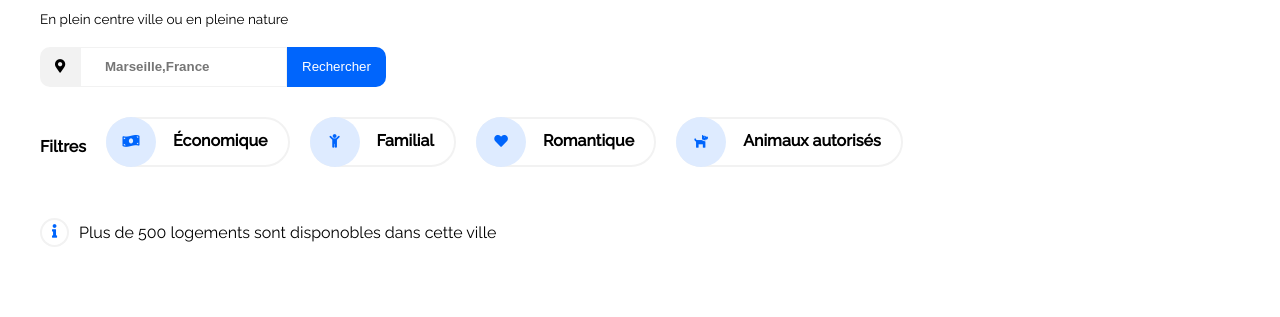
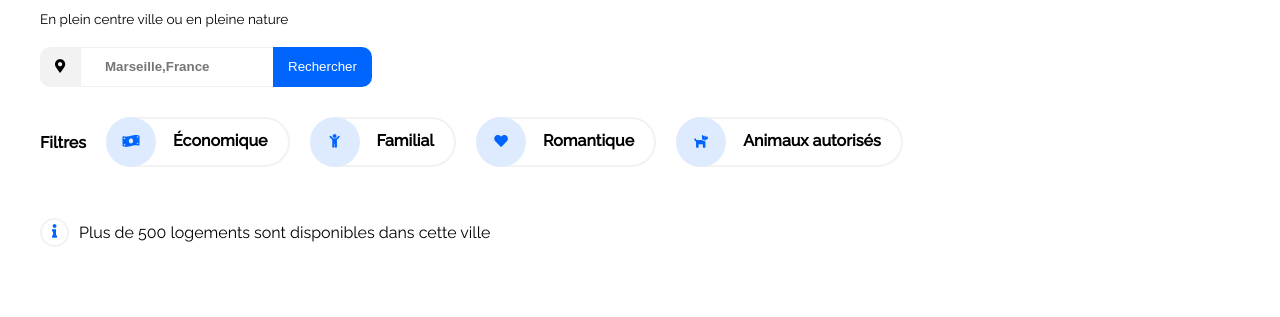
Before and after one commit to AlexPYgit/AlexisPayet_2_12012021, a plain HTML site: page smartphone-first.html in a window 1280 px wide. Shown: the part 443-760 px from the top of the page. Drawn offline with Linux system fonts and the light colour scheme.

Commit message:
détaille corrigé et vérification associé

```diff
--- a/Style-descktop.css
+++ b/Style-descktop.css
@@ -66,8 +66,17 @@
         color:black;
         font-size: 0.85em;
     }
+
     .InformationResult{
         padding-top: 30px;
+    }
+
+    /*Barre de recherche*/
+    .SiteHeader-btn{
+        border-radius: 0 10px 10px 0;
+    }
+    .SiteHeader-search-input{
+        max-width: 15%;
     }
 
     /*Button*/
@@ -81,7 +90,6 @@
     /*Filter */
     .Filter{
         display: flex;
-        align-items: center;
         margin-top: 30px;
     }
 
--- a/smartphone-first.html
+++ b/smartphone-first.html
@@ -62,7 +62,7 @@
 
             </div>
             <div class="InformationResult">
-                <div><div class="icon-info"><i class="fas fa-info"></i></div><P>Plus de 500 logements sont disponobles dans cette ville</P> </div>
+                <div><div class="icon-info"><i class="fas fa-info"></i></div><P>Plus de 500 logements sont disponibles dans cette ville</P> </div>
             </div>
 
         </div>
--- a/style.css
+++ b/style.css
@@ -105,12 +105,16 @@ a{
     border: 1px solid #F2F2F2;
     font-weight:bold;
     padding-left: 2%;
+    width: 100%;
 }
 
 .SiteHeader-btn{
     background-color: #0065FC;
     color: white;
     border-style: none;
+    border-radius: 10px 10px  10px 10px ;
+    padding:0 15px;
+    margin-left: -15px;
 }
 .bar-search{
     background-color: #F2F2F2;
@@ -126,11 +130,6 @@ a{
     display: flex;
     justify-content: center;
     align-items: center;
-}
-
-.SiteHeader-btn{
-    border-radius:0 10px  10px 0 ;
-    padding:0 15px;
 }
 
 #text_btn_search{
@@ -150,6 +149,7 @@ a{
 }
 .order{
     order: 1;
+    margin-left: -9%;
 }
 
 .FilterChoice{
@@ -390,6 +390,9 @@ a{
 #info{
     padding: 40px  50px 0 50px;
 }
+.SiteHeader-search-input{
+    max-width: 50%;
+}
 
 /*Section populaires*/
     .aside{
```
